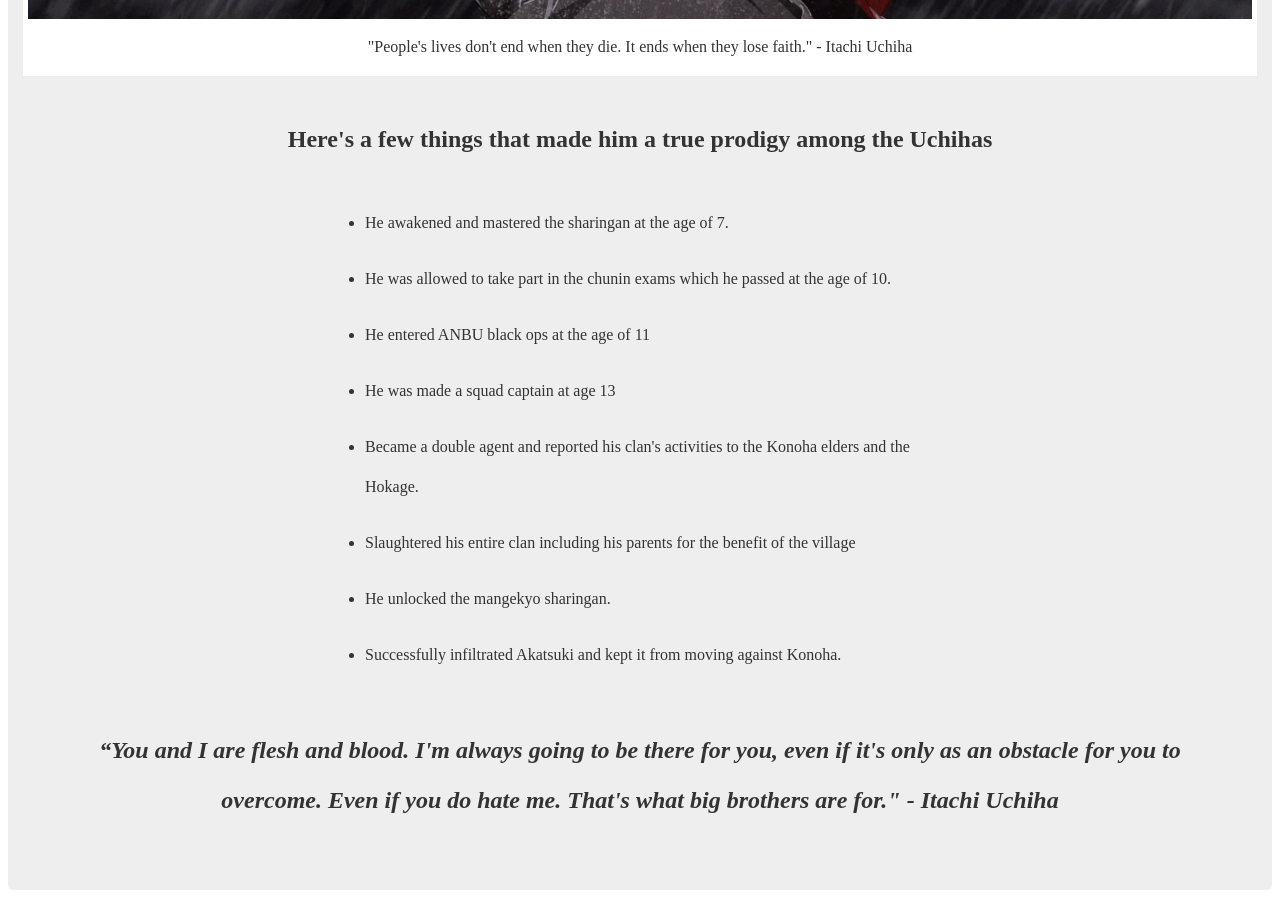
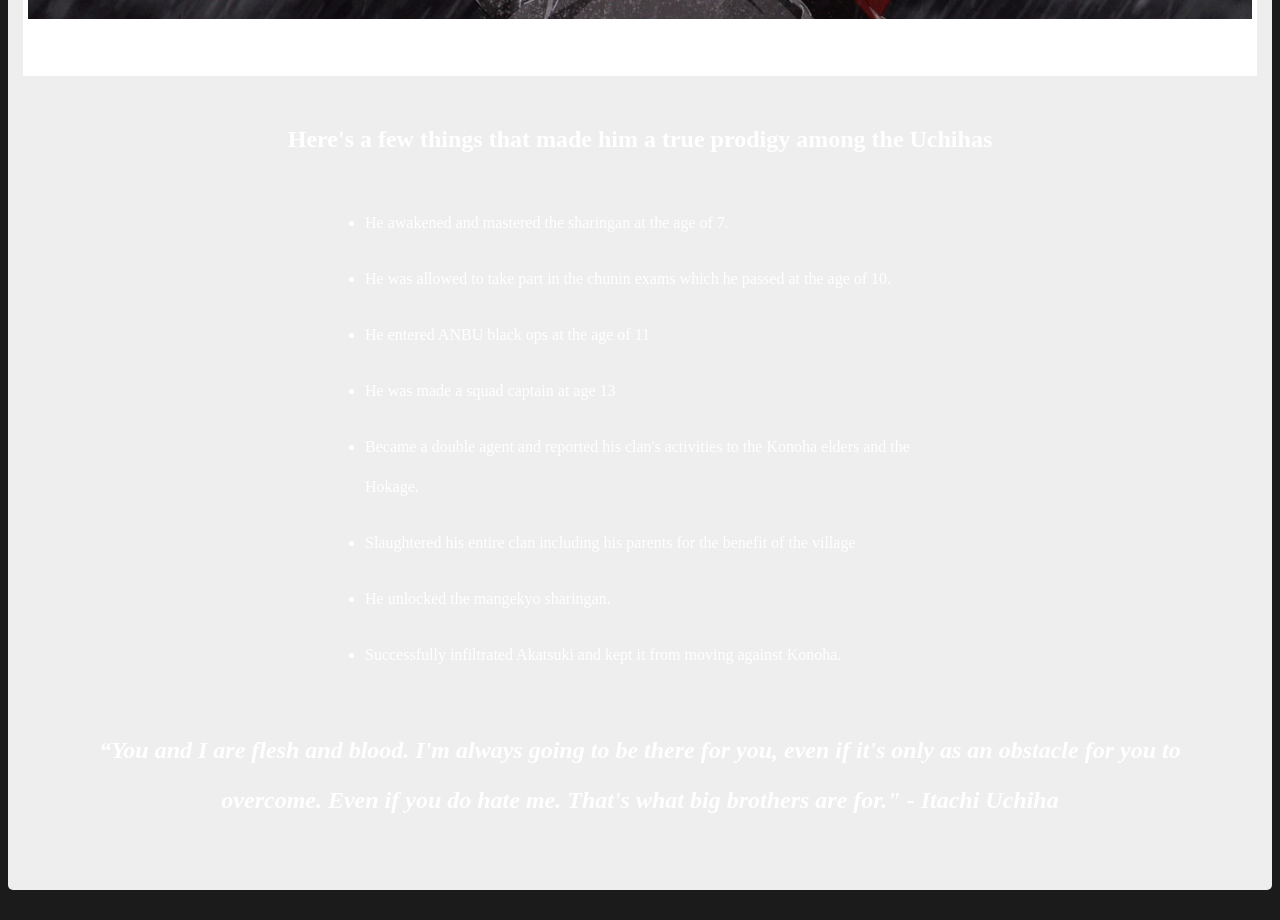
Before and after one commit to Yaasir024/Tributepage, a plain HTML site: page index.html in a window 1280 px wide. Shown: the part 840-1760 px from the top of the page. Drawn offline with Linux system fonts and the light colour scheme.

Commit message:
Changed text color

```diff
--- a/style.css
+++ b/style.css
@@ -5,7 +5,7 @@
 }
 body {
     text-align: center;
-    color: #333;
+    background-color: rgba(7, 7, 7, 0.918);
 }
 #main{
     margin: 30px 8px;
@@ -18,9 +18,11 @@ body {
     font-weight: bold;
     font-size: 40px;
     margin:20px 0;
+    color: white;
 }
 p {
     margin-bottom: 15px;
+    color: white;
 }
 #img-div {
     background: white;
@@ -34,12 +36,14 @@ img {
 
 #img-caption {
     margin: 15px 0;
+    color: white;
 }
 
 #tribute-info h2 {
     margin: 50px;
     text-align: center;
     font-weight: bold;
+    color: white;
 }
 
 ul {
@@ -51,6 +55,7 @@ ul {
 
 li {
     margin:16px 0 ;
+    color: white;
 }
 
 
@@ -58,4 +63,5 @@ li {
 .quote h2 {
     line-height: 50px;
     font-style: italic;
+    color: white;
 }
```
